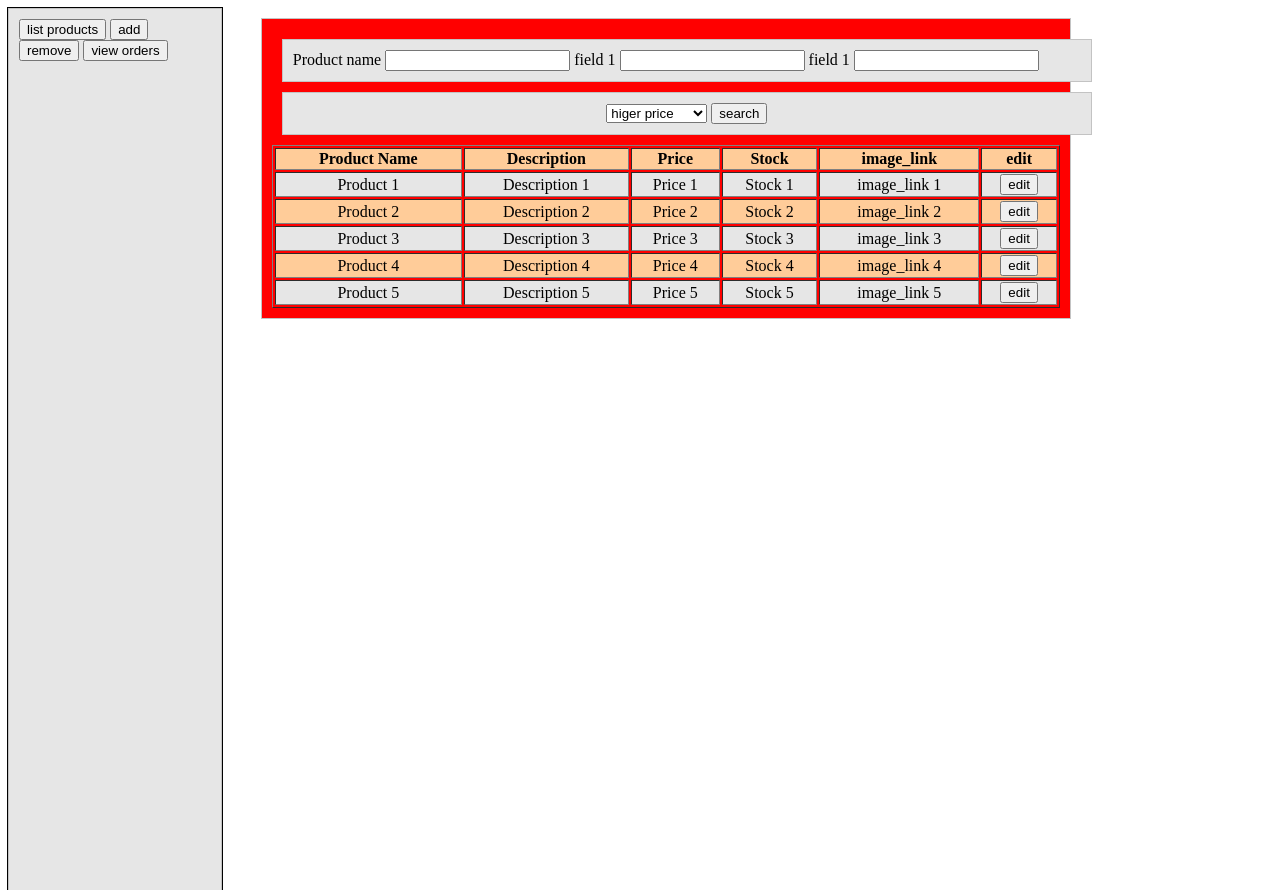
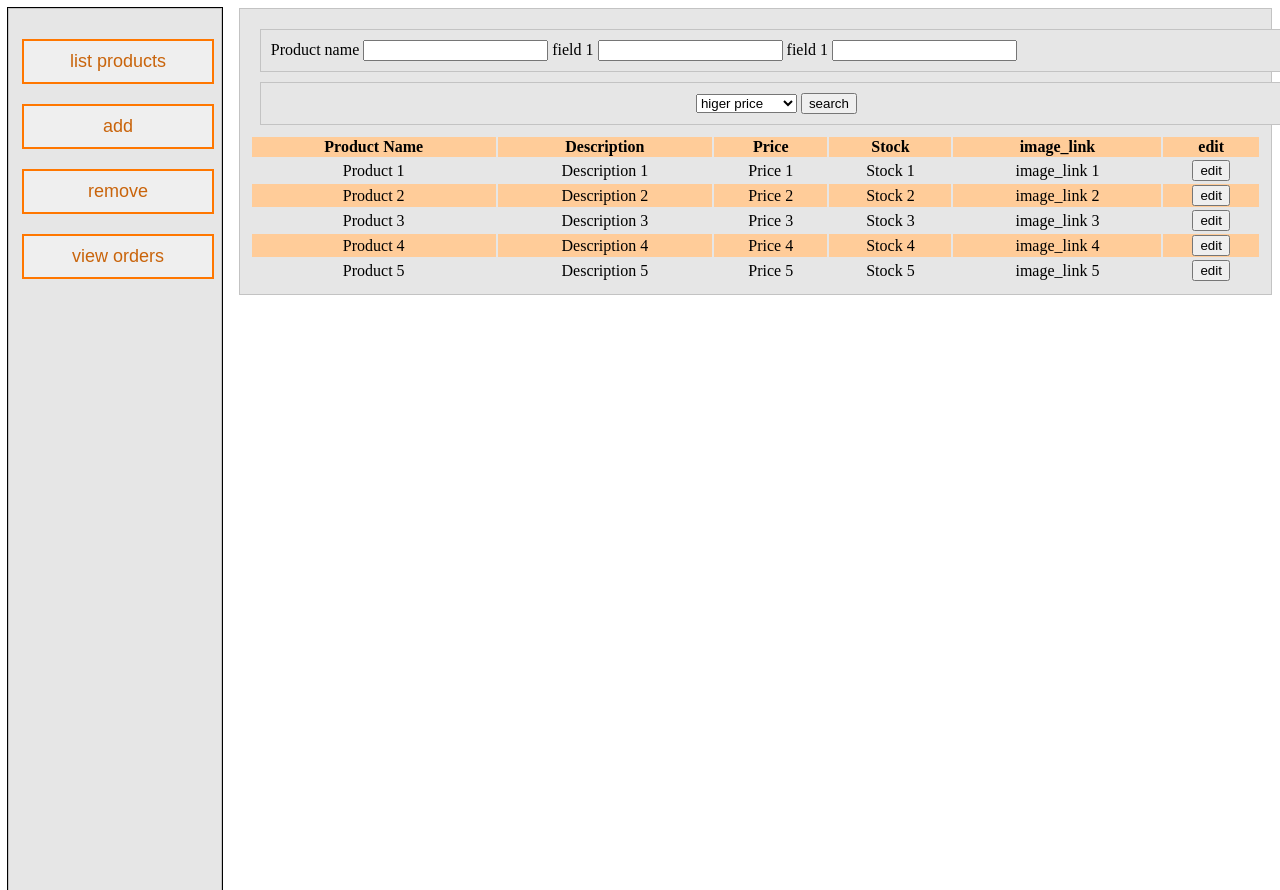
Before and after one commit to derecklhw/CST2120_Coursework2, a PHP site: page /cms.html in a window 1280 px wide. Run offline with PHP 8.4, Linux system fonts and the light colour scheme; some libraries are stand-ins or nearby versions.

Commit message:
adjust design of cms

```diff
--- a/cms.html
+++ b/cms.html
@@ -39,8 +39,8 @@
     <div class="button" id="button-2">
         <button id="add_product">add</button>
     </div>
-    <div class="button" id="button-2" onclick="Register()">
-        <button id="register">register</button>
+    <div class="button" id="button-2">
+        <button id="closeDialog" onclick="$('#dialog').dialog('close');">Cancel</button>
     </div>
 </div>
 
@@ -70,7 +70,7 @@
 
 
 
-    <table width="100%" border="1">
+    <table width="100%">
         <tbody id = "event_table">
         </tbody>
     </table>
--- a/scripts/staff.js
+++ b/scripts/staff.js
@@ -9,14 +9,14 @@ var data_product = [
 ];
 
 // generate a orders_header array
-var orders_header = ['Order ID', 'Client ID','Product ID', 'Quantity', 'Price', 'Total price'];
+var orders_header = ['Order ID', 'Client ID','Product ID', 'Quantity', 'Price', 'Total price','delete'];
 // generate a array of jason base on orders_header
 var data_order = [
-    {'Order ID': 'Order 1', 'Client ID': 'Client 1', 'Product ID': 'Product 1', 'Quantity': 'Quantity 1', 'Price': 'Price 1', 'Total price': 'Total price 1'},
-    {'Order ID': 'Order 2', 'Client ID': 'Client 2', 'Product ID': 'Product 2', 'Quantity': 'Quantity 2', 'Price': 'Price 2', 'Total price': 'Total price 2'},
-    {'Order ID': 'Order 3', 'Client ID': 'Client 3', 'Product ID': 'Product 3', 'Quantity': 'Quantity 3', 'Price': 'Price 3', 'Total price': 'Total price 3'},
-    {'Order ID': 'Order 4', 'Client ID': 'Client 4', 'Product ID': 'Product 4', 'Quantity': 'Quantity 4', 'Price': 'Price 4', 'Total price': 'Total price 4'},
-    {'Order ID': 'Order 5', 'Client ID': 'Client 5', 'Product ID': 'Product 5', 'Quantity': 'Quantity 5', 'Price': 'Price 5', 'Total price': 'Total price 5'}
+    {'Order ID': 'Order 1', 'Client ID': 'Client 1', 'Product ID': 'Product 1', 'Quantity': 'Quantity 1', 'Price': 'Price 1', 'Total price': 'Total price 1','delete': '<button class="delete">delete</button>'},
+    {'Order ID': 'Order 2', 'Client ID': 'Client 2', 'Product ID': 'Product 2', 'Quantity': 'Quantity 2', 'Price': 'Price 2', 'Total price': 'Total price 2','delete': '<button class="delete">delete</button>'},
+    {'Order ID': 'Order 3', 'Client ID': 'Client 3', 'Product ID': 'Product 3', 'Quantity': 'Quantity 3', 'Price': 'Price 3', 'Total price': 'Total price 3','delete': '<button class="delete">delete</button>'},
+    {'Order ID': 'Order 4', 'Client ID': 'Client 4', 'Product ID': 'Product 4', 'Quantity': 'Quantity 4', 'Price': 'Price 4', 'Total price': 'Total price 4','delete': '<button class="delete">delete</button>'},
+    {'Order ID': 'Order 5', 'Client ID': 'Client 5', 'Product ID': 'Product 5', 'Quantity': 'Quantity 5', 'Price': 'Price 5', 'Total price': 'Total price 5','delete': '<button class="delete">delete</button>'}
 ];
 
 // function to clear a table of all rows and fill it with new data from array of json objects
--- a/styles/csm.css
+++ b/styles/csm.css
@@ -21,6 +21,24 @@
     margin: 0 auto;
 
 }
+#dialog button{
+
+    display: inline-block;
+    /* padding: 10px; Add padding to the buttons */
+    margin: 3px; /* Add margin to the buttons */
+    /* background-color: #c9640b; Add a background color to the buttons */
+    color: #c9640b; /* Add a text color to the buttons */
+    border: 2px solid #ff7700; /* Add a border to the buttons */
+    /* border-radius: 5px; Add a border radius of 5px */
+    width: 50%; /* Make the buttons take up the full width of the container */
+    text-align: center; /* Center align the text in the buttons */
+    /* font-size: 18px; Increase the font size */
+    cursor: pointer; /* Change the cursor to a pointer when hovering over the buttons */
+    /* margin-top: 20px; */
+    /* text color */
+
+}
+
 #up_element{
     width: 100%;
     height: 100%;
@@ -32,6 +50,7 @@
 #up_element div{
     display: inline-block;
 }
+
 #down_element{
     width: 100%;
     height: 100%;
@@ -51,8 +70,15 @@
     /* float: left;
     width: 100px;
     height: 100px; */
-    display: inline-block;
+    /* display: inline-block;
     width: 15%;
+    height: 100%;
+    position: fixed;
+    outline: 1px solid;
+    background-color: #e6e6e6;
+    border: 1px solid #c3c3c3;
+    padding: 10px; */
+    width: 15%; /* or any other width you want*/
     height: 100%;
     position: fixed;
     outline: 1px solid;
@@ -62,18 +88,42 @@
     padding: 10px;
 }
 
+#header button {
+    display: block; /* Display the buttons as block elements to stack them vertically */
+    padding: 10px; /* Add padding to the buttons */
+    margin: 3px; /* Add margin to the buttons */
+    /* background-color: #c9640b; Add a background color to the buttons */
+    color: #c9640b; /* Add a text color to the buttons */
+    border: 2px solid #ff7700; /* Add a border to the buttons */
+    /* border-radius: 5px; Add a border radius of 5px */
+    width: 100%; /* Make the buttons take up the full width of the container */
+    text-align: center; /* Center align the text in the buttons */
+    font-size: 18px; /* Increase the font size */
+    cursor: pointer; /* Change the cursor to a pointer when hovering over the buttons */
+    margin-top: 20px;
+    /* text color */
+
+}
+
 /* make div on the right of side of the header */
 #container{
-    display: inline-block;
-    /* float: left; */
-    width:fit-content;
+    /* display: inline-block; */
+    float: right;
+    /* width:fit-content;
     height:fit-content;
     background-color: #e6e6e6;
     border: 1px solid #c3c3c3;
     margin: 10px;
     padding: 10px;
     background: red;
-    margin-left: 20%;
+    margin-left: 20%; */
+    width: 80%; /* 85% of the remaining space */
+    height: 100%; /* the same height as the header */
+    background-color: #e6e6e6;
+    border: 1px solid #c3c3c3;
+    /* margin: 10px; */
+    padding: 10px;
+    margin-left: 15%;
 }
 
 /* make table element center */
@@ -81,6 +131,7 @@
     width: 80%;
     margin-left: 20%;
     text-align: center;
+
 }
 
 /* make table of contain 20% on the left */
```
